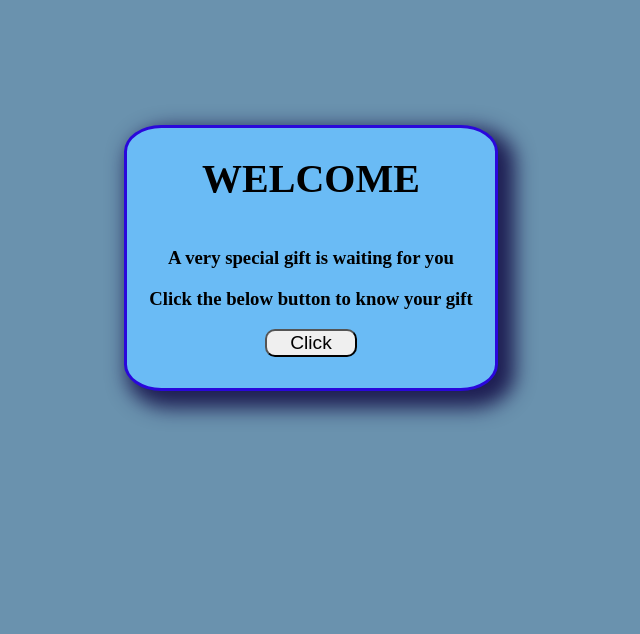
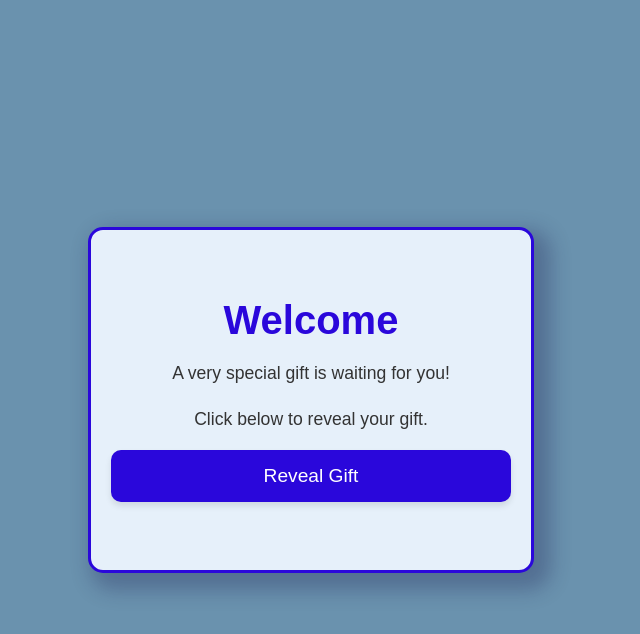
Before and after one commit to Shanmukha5269/New-Year, a plain HTML site: page index.html in a window 1280 px wide. Shown: the whole page, without its empty margins (329-969 px from the left). Drawn offline with Linux system fonts and the light colour scheme.

Commit message:
Enhanced the ui of front page

```diff
--- a/index.html
+++ b/index.html
@@ -7,13 +7,15 @@
     <link rel="stylesheet" href="style.css">
 </head>
 <body id="front">
-<div class="card">
-    <div class="entry">
-        <div><h1 style="font-size: 40px;">WELCOME</h1></div>
-    <div><h3>A very special gift is waiting for you</h3>
-         <h3>Click the below button to know your gift</h3></div>
-        <div><a href="mainPage.html"><button id="button" type="submit" onclick="newYear()"> Click</button> </a></div>
+    <div class="card">
+        <div class="entry">
+            <h1>Welcome</h1>
+            <p>A very special gift is waiting for you!</p>
+            <p>Click below to reveal your gift.</p>
+            <a href="mainPage.html" class="button-link">
+                <button aria-label="Reveal your gift">Reveal Gift</button>
+            </a>
+        </div>
     </div>
-</div>
 </body>
 </html>
--- a/style.css
+++ b/style.css
@@ -1,35 +1,101 @@
-#front{
-    background-color: rgb(106, 146, 174);
+body {
+    background-color: #6a92ae;
     display: flex;
     justify-content: center;
     align-items: center;
-    height: 500px;
+    min-height: 100vh;
+    margin: 0;
+    font-family: 'Arial', sans-serif;
+    padding: 20px;
+    box-sizing: border-box;
 }
-.entry{
+
+.card {
+    background-color: #e6f0fa;
+    border: 3px solid #2a07db;
+    border-radius: 15px;
+    width: 100%;
+    max-width: 400px;
+    min-height: 300px;
+    padding: 20px;
+    display: flex;
+    justify-content: center;
+    align-items: center;
+    box-shadow: 10px 10px 20px 7px rgba(30, 30, 83, 0.3);
+    transition: box-shadow 0.3s ease-in-out, transform 0.3s ease;
+}
+
+.card:hover {
+    box-shadow: 10px 10px 25px 5px rgba(0, 0, 0, 0.2);
+    transform: translateY(-5px);
+}
+
+.entry {
     display: flex;
     flex-direction: column;
     text-align: center;
     justify-content: center;
-}
-button{
-    width: 25%;
-    font-size: larger;
-    border-radius: 10px;
-    transition: transform 0.35s ease-out;
+    gap: 15px;
+    width: 100%;
 }
 
-.card{
- border: 3px solid rgb(42, 7, 219);
- background-color: rgb(106, 187, 245);
- border-radius: 10%;
- height: 260px;
- width: 368px;
- box-shadow: 10px 10px 20px 7px rgb(30, 30, 83);
+.entry h1 {
+    font-size: 2.5rem;
+    color: #2a07db;
+    margin: 0;
 }
 
-button:hover{
-    background-color: rgb(65, 113, 195);
-    color: whitesmoke;
+.entry p {
+    font-size: 1.1rem;
+    color: #333;
+    margin: 5px 0;
+}
+
+button {
+    width: 100%;
+    font-size: 1.2rem;
+    padding: 15px;
+    border-radius: 10px;
+    background-color: #2a07db;
+    color: white;
+    border: none;
     cursor: pointer;
-    transform: scale(1.2) ;
+    box-shadow: 0 4px 6px rgba(0, 0, 0, 0.1);
+    transition: background-color 0.3s ease, transform 0.35s ease-out;
 }
+
+button:hover {
+    background-color: #4173c3;
+    transform: scale(1.05);
+}
+
+button:focus {
+    outline: 2px solid #4173c3;
+    outline-offset: 2px;
+}
+
+.button-link {
+    text-decoration: none;
+    width: 100%;
+}
+
+/* Responsive Design */
+@media (max-width: 600px) {
+    .card {
+        padding: 15px;
+        min-height: 250px;
+    }
+
+    .entry h1 {
+        font-size: 2rem;
+    }
+
+    .entry p {
+        font-size: 1rem;
+    }
+
+    button {
+        padding: 12px;
+        font-size: 1rem;
+    }
+}
```
